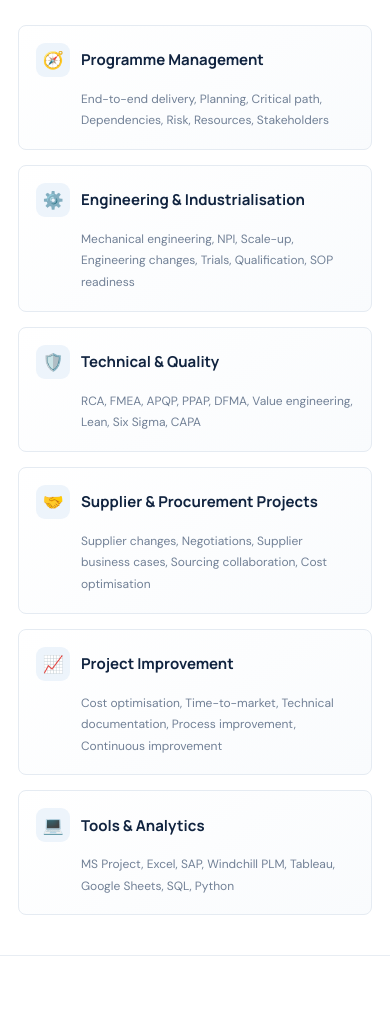
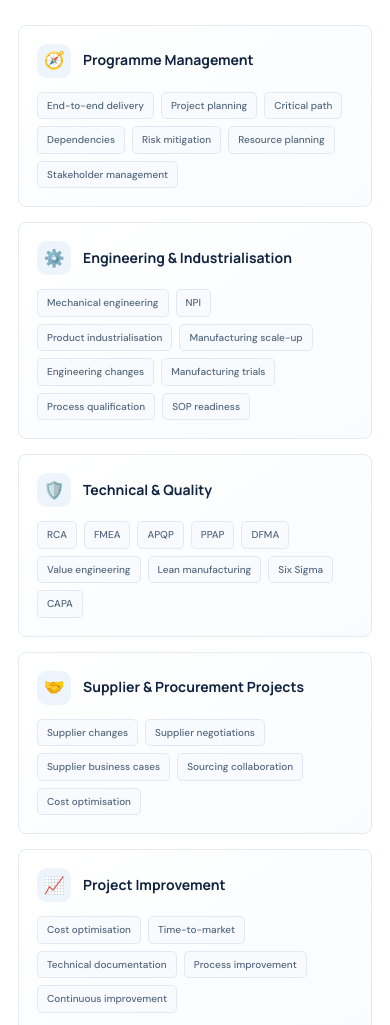
Before and after one commit to ankittiwari2510/ankittiwari2510.github.io, a plain HTML site: page index.html in a window 390 px wide. Shown: the part 2165-3190 px from the top of the page. Drawn offline with Linux system fonts and the light colour scheme.

Commit message:
Add files via upload

```diff
--- a/index.html
+++ b/index.html
@@ -72,13 +72,13 @@
         <p>Supplier and procurement positioning reflects supplier-change projects, supplier negotiations, supplier business cases and sourcing collaboration—not standalone category ownership.</p>
       </div>
 
-    <section class="quick-overview" aria-label="Professional capability overview"><div class="container"><div class="quick-overview-head"><span class="section-index">CAPABILITY SNAPSHOT</span><p>End-to-end programme delivery across engineering, industrialisation, quality and supplier-facing projects.</p></div><div class="quick-overview-grid">
-<article><h3><span class="quick-icon" aria-hidden="true">🧭</span><span>Programme Management</span></h3><p>End-to-end delivery, Planning, Critical path, Dependencies, Risk, Resources, Stakeholders</p></article>
-<article><h3><span class="quick-icon" aria-hidden="true">⚙️</span><span>Engineering & Industrialisation</span></h3><p>Mechanical engineering, NPI, Scale-up, Engineering changes, Trials, Qualification, SOP readiness</p></article>
-<article><h3><span class="quick-icon" aria-hidden="true">🛡️</span><span>Technical & Quality</span></h3><p>RCA, FMEA, APQP, PPAP, DFMA, Value engineering, Lean, Six Sigma, CAPA</p></article>
-<article><h3><span class="quick-icon" aria-hidden="true">🤝</span><span>Supplier & Procurement Projects</span></h3><p>Supplier changes, Negotiations, Supplier business cases, Sourcing collaboration, Cost optimisation</p></article>
-<article><h3><span class="quick-icon" aria-hidden="true">📈</span><span>Project Improvement</span></h3><p>Cost optimisation, Time-to-market, Technical documentation, Process improvement, Continuous improvement</p></article>
-<article><h3><span class="quick-icon" aria-hidden="true">💻</span><span>Tools & Analytics</span></h3><p>MS Project, Excel, SAP, Windchill PLM, Tableau, Google Sheets, SQL, Python</p></article>
+    <section aria-label="Professional capability overview" class="quick-overview"><div class="container"><div class="quick-overview-head"><span class="section-index">CAPABILITY SNAPSHOT</span><p>End-to-end programme delivery across engineering, industrialisation, quality and supplier-facing projects.</p></div><div class="quick-overview-grid">
+<article><h3><span aria-hidden="true" class="quick-icon">🧭</span><span>Programme Management</span></h3><div class="quick-skill-chips"><span>End-to-end delivery</span><span>Project planning</span><span>Critical path</span><span>Dependencies</span><span>Risk mitigation</span><span>Resource planning</span><span>Stakeholder management</span></div></article>
+<article><h3><span aria-hidden="true" class="quick-icon">⚙️</span><span>Engineering &amp; Industrialisation</span></h3><div class="quick-skill-chips"><span>Mechanical engineering</span><span>NPI</span><span>Product industrialisation</span><span>Manufacturing scale-up</span><span>Engineering changes</span><span>Manufacturing trials</span><span>Process qualification</span><span>SOP readiness</span></div></article>
+<article><h3><span aria-hidden="true" class="quick-icon">🛡️</span><span>Technical &amp; Quality</span></h3><div class="quick-skill-chips"><span>RCA</span><span>FMEA</span><span>APQP</span><span>PPAP</span><span>DFMA</span><span>Value engineering</span><span>Lean manufacturing</span><span>Six Sigma</span><span>CAPA</span></div></article>
+<article><h3><span aria-hidden="true" class="quick-icon">🤝</span><span>Supplier &amp; Procurement Projects</span></h3><div class="quick-skill-chips"><span>Supplier changes</span><span>Supplier negotiations</span><span>Supplier business cases</span><span>Sourcing collaboration</span><span>Cost optimisation</span></div></article>
+<article><h3><span aria-hidden="true" class="quick-icon">📈</span><span>Project Improvement</span></h3><div class="quick-skill-chips"><span>Cost optimisation</span><span>Time-to-market</span><span>Technical documentation</span><span>Process improvement</span><span>Continuous improvement</span></div></article>
+<article><h3><span aria-hidden="true" class="quick-icon">💻</span><span>Tools &amp; Analytics</span></h3><div class="quick-skill-chips"><span>MS Project</span><span>Advanced Excel</span><span>SAP</span><span>Windchill PLM</span><span>Tableau</span><span>Google Sheets</span><span>SQL</span><span>Python</span></div></article>
 </div></div></section>
 
     <section class="section container" id="about">
--- a/styles.css
+++ b/styles.css
@@ -193,3 +193,72 @@
 .credentials-section .credential-item>div{min-width:0;flex:1}
 .credentials-section .credential-icon{flex:0 0 44px!important;width:44px!important;height:44px!important;min-width:44px!important;max-width:44px!important;max-height:44px!important;overflow:hidden!important;display:grid!important;place-items:center!important;padding:3px!important;box-sizing:border-box!important}
 .credentials-section .credential-icon img{display:block!important;width:100%!important;height:100%!important;max-width:100%!important;max-height:100%!important;object-fit:contain!important;object-position:center!important}
+
+
+/* Version 14 preview — bordered skill tags in both capability areas */
+.quick-overview-grid article{
+  min-height: 190px;
+  padding: 20px 20px 18px;
+}
+.quick-overview-grid h3{
+  display:flex;
+  align-items:center;
+  gap:12px;
+  margin:0 0 17px;
+  font-size:14px;
+  line-height:1.35;
+}
+.quick-overview-grid .quick-icon{
+  position:static;
+  flex:0 0 34px;
+  width:34px;
+  height:34px;
+  border-radius:10px;
+}
+.quick-skill-chips{
+  display:flex;
+  flex-wrap:wrap;
+  align-content:flex-start;
+  gap:7px;
+}
+.quick-skill-chips span{
+  display:inline-flex;
+  align-items:center;
+  padding:6px 9px;
+  border:1px solid #e1e9f2;
+  border-radius:5px;
+  background:#f8fafd;
+  color:#53677f;
+  font-size:10px;
+  line-height:1.35;
+  font-weight:500;
+}
+.quick-skill-chips span:hover{
+  border-color:#b9cfe7;
+  background:#f0f6fc;
+  color:#24476e;
+}
+@media(max-width:680px){
+  .quick-overview-grid article{min-height:0;padding:18px}
+  .quick-overview-grid h3{font-size:14px;margin-bottom:14px}
+}
+
+/* Ensure every Expertise skill is visibly presented as an individual bordered tag */
+.expertise-card .skill-chips{
+  display:flex !important;
+  flex-wrap:wrap !important;
+  gap:8px !important;
+  align-content:flex-start;
+}
+.expertise-card .skill-chips span{
+  display:inline-block !important;
+  padding:7px 10px !important;
+  border:1px solid #e1e9f2 !important;
+  border-radius:5px !important;
+  background:#f8fafd !important;
+  color:#53677f !important;
+  font-size:10px !important;
+  line-height:1.35 !important;
+  font-weight:500 !important;
+  margin:0 !important;
+}
```
Also changed, not shown: 1 other file.
